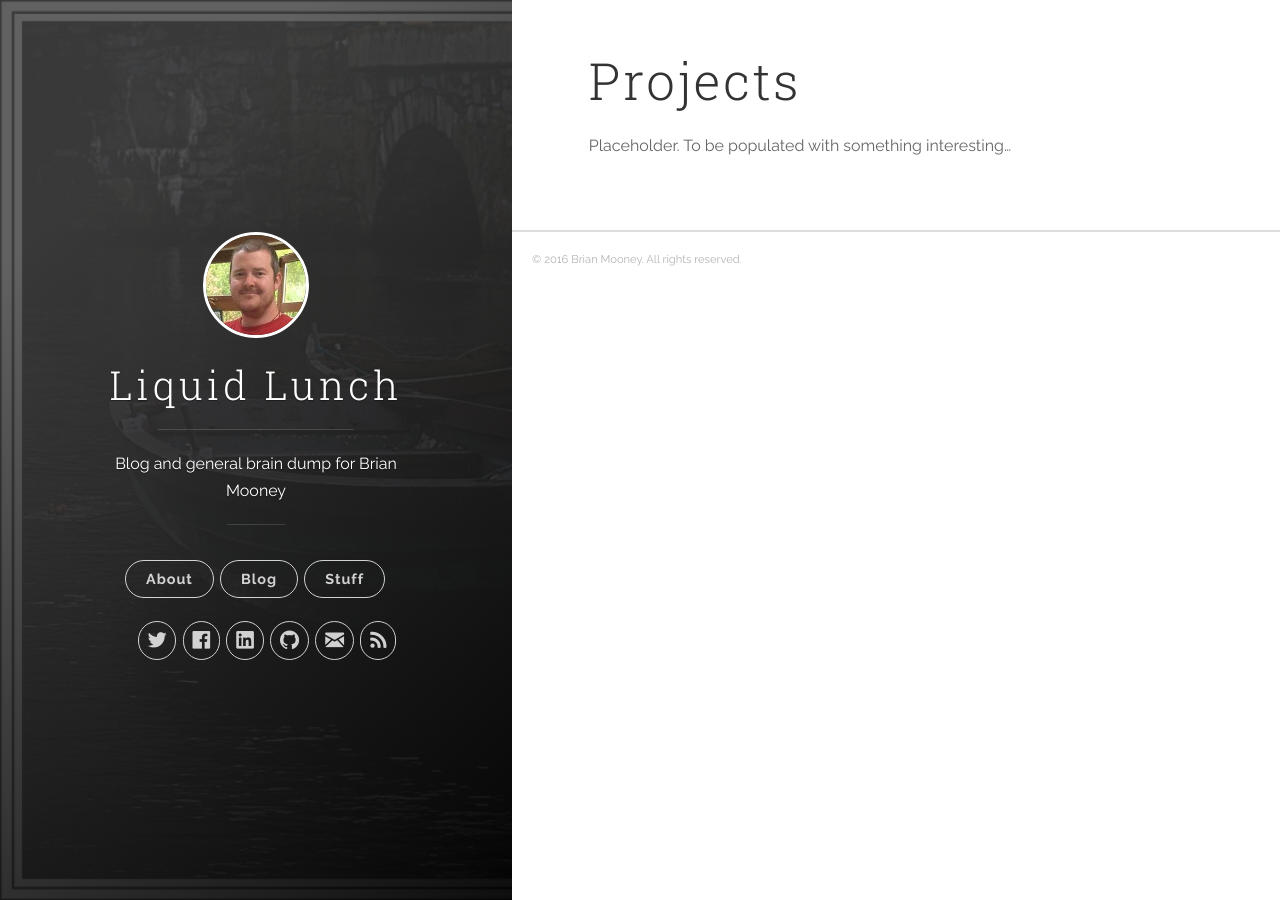
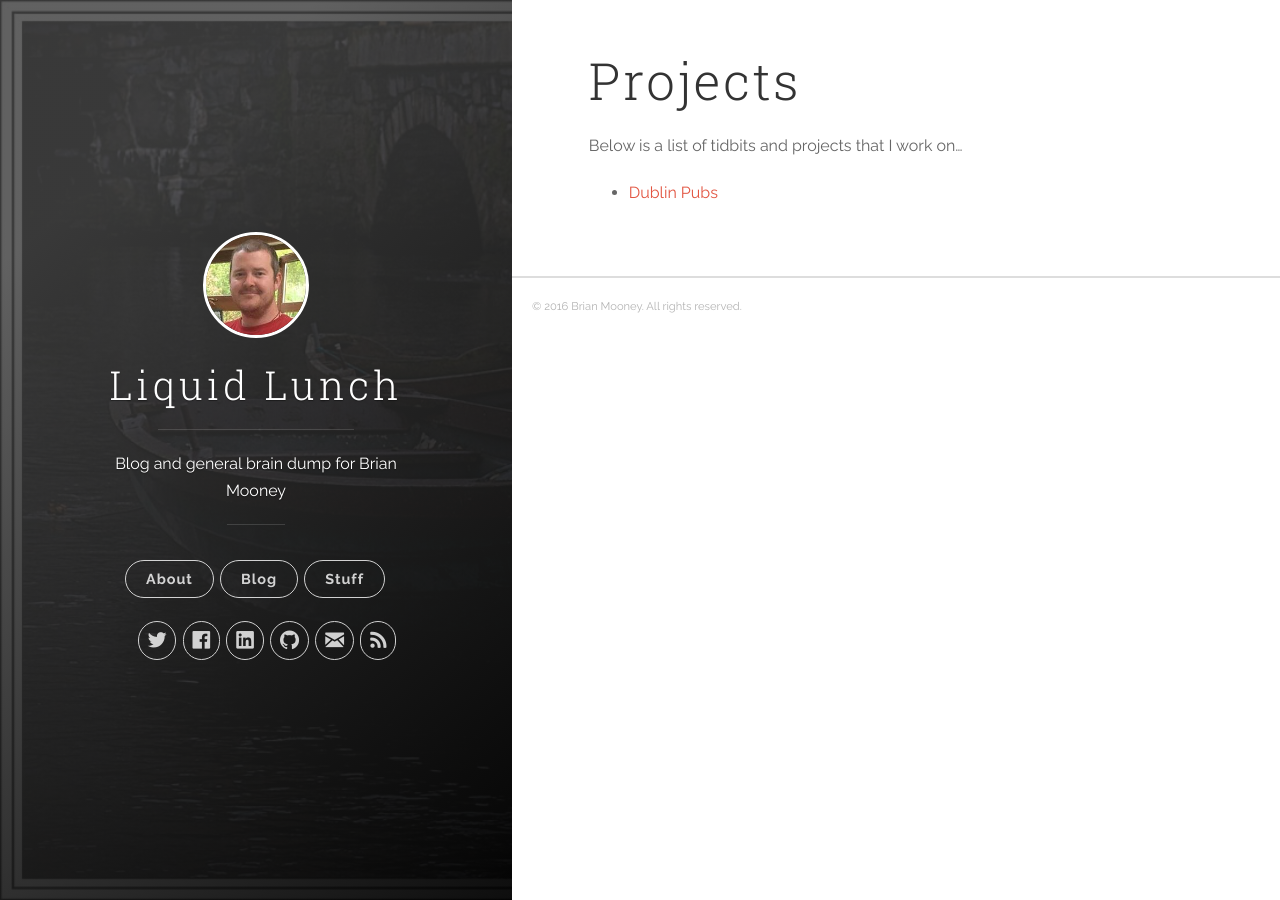
Before and after one commit to irishshagua/irishshagua.github.io, a Jekyll site: the page built from _pages/otherStuff.md, in a window 1280 px wide. Built offline with Jekyll 4.4.1, drawn with Linux system fonts in a browser that asks for light colours; nearby versions of some CDN libraries.

Commit message:
Add Dublin Pubs to projects page

```diff
--- a/_pages/otherStuff.md
+++ b/_pages/otherStuff.md
@@ -4,4 +4,9 @@ permalink: /stuff/
 layout: page
 ---
 
-Placeholder. To be populated with something interesting...
+Below is a list of tidbits and projects that I work on...
+
+ * [Dublin Pubs]
+
+<!-- Web Links -->
+[Dublin Pubs]: {{ site.url }}/stuff/pubs/
```
Also changed, not shown: _pages/dublinPubs.md (added, +16 -0 lines).
